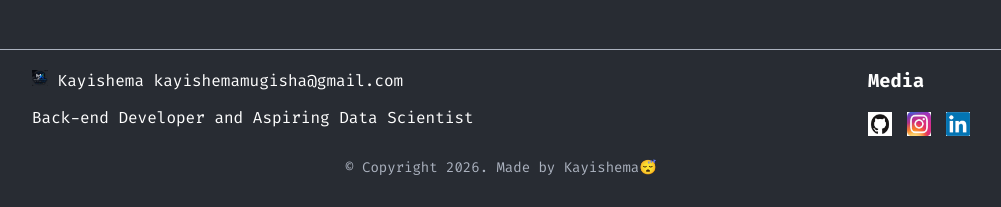
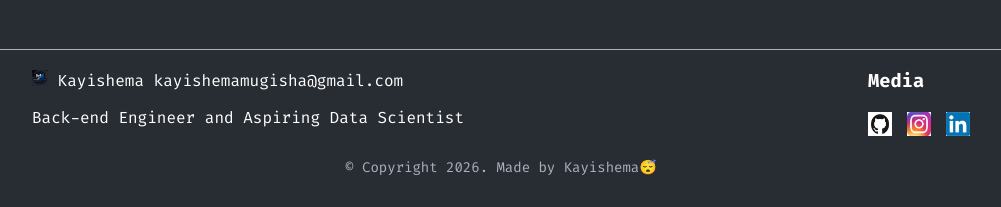
Before and after one commit to mugishakayishema/kayishema, a Flask app: page / in a window 1280 px wide. Shown: the part 2866-3073 px from the top of the page, without its empty margins (139-1140 px from the left). Run offline with Flask 3, Linux system fonts and the light colour scheme.

Commit message:
Engineer

```diff
--- a/templates/index.html
+++ b/templates/index.html
@@ -170,7 +170,7 @@
             <div class="footer-logo">
                 <img src="{{ url_for('static', filename='images/logo.png') }}" width="16px"> <span>Kayishema</span> <span class="email-text">kayishemamugisha@gmail.com</span>
             </div>
-            <p>Back-end Developer and Aspiring Data Scientist</p>
+            <p>Back-end Engineer and Aspiring Data Scientist</p>
         </div>
         <div class="footer-right">
             <h3>Media</h3>
```
